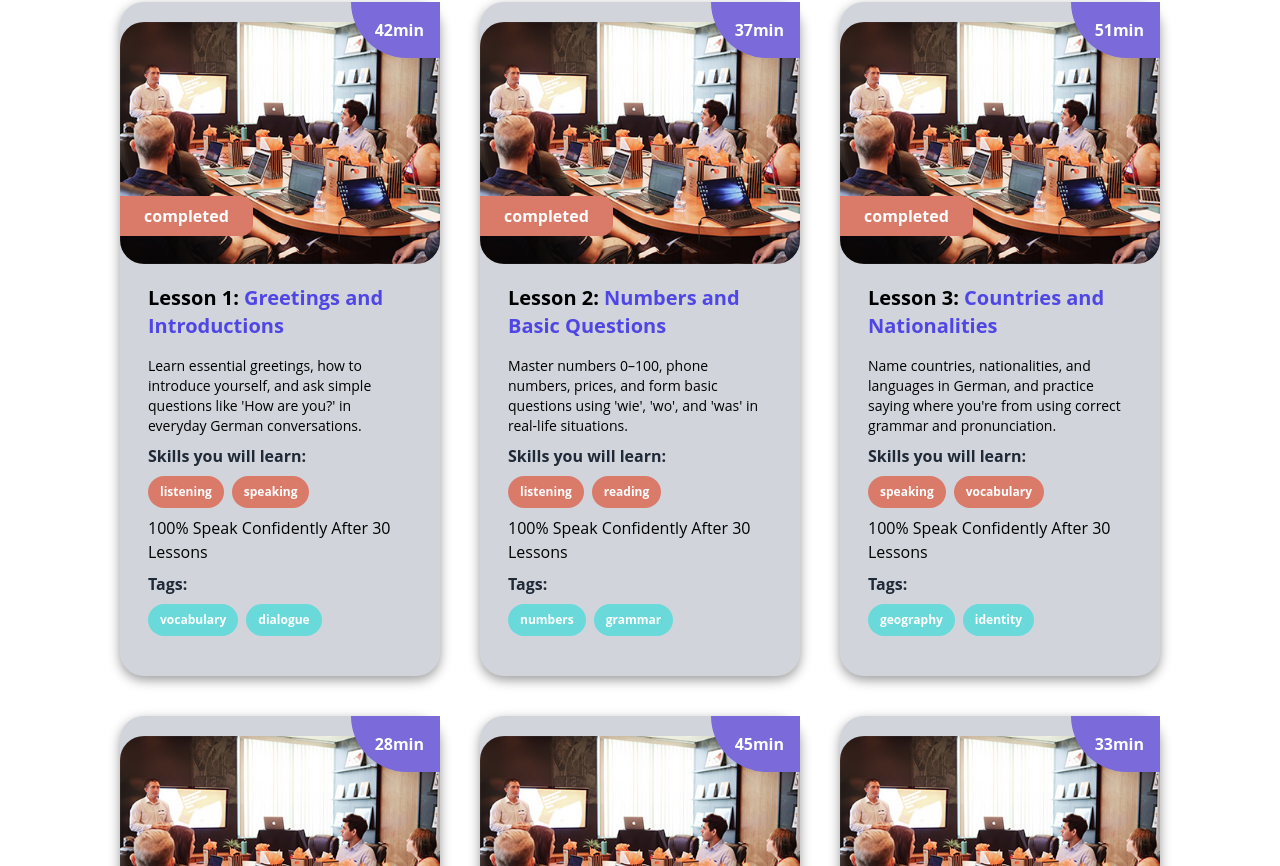
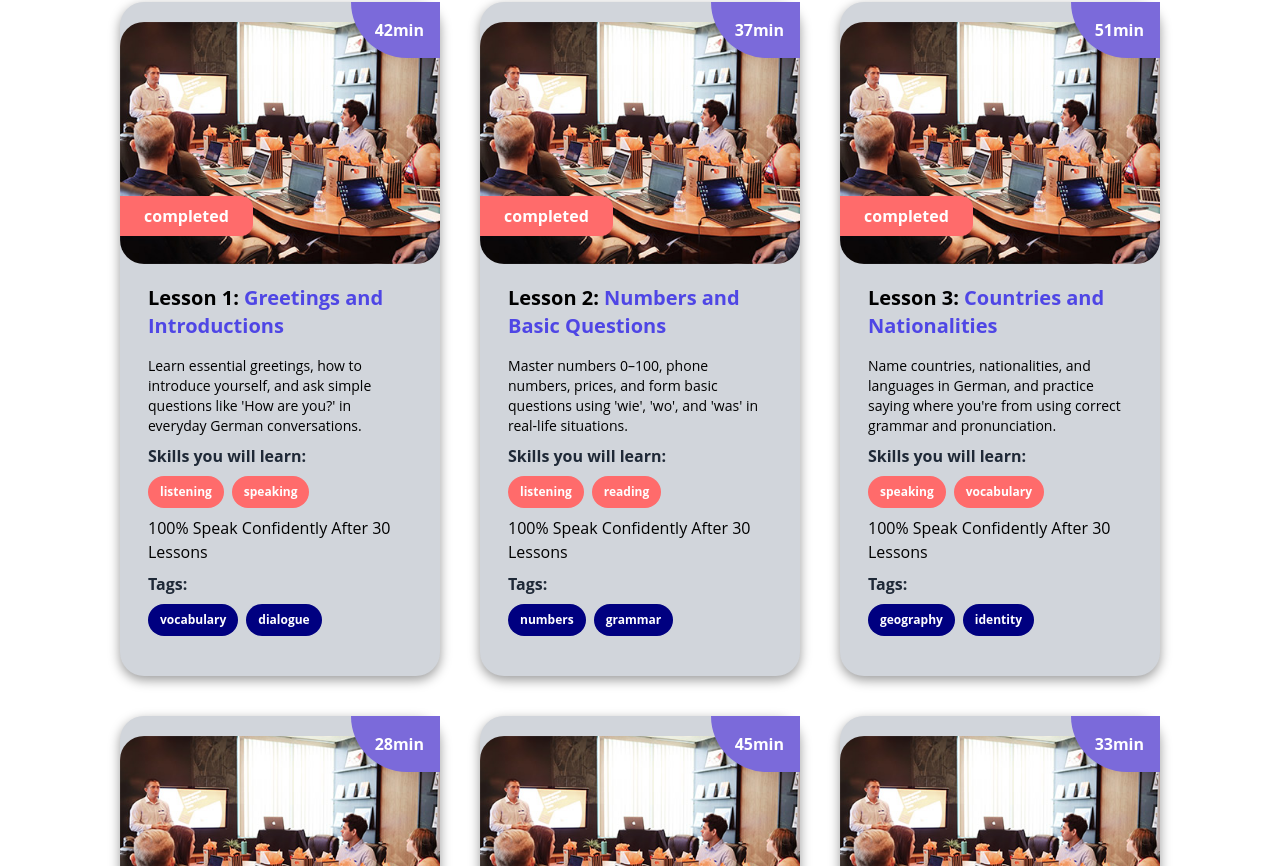
Before and after one commit to Batoul-Kazak/DeutschSchnell, a React (Vite) app: page / in a window 1280 px wide. Shown: the part 2514-3380 px from the top of the page. Built offline with nearby package versions, Linux system fonts and the light colour scheme; a web font is replaced by a local one.

Commit message:
colors fixed

```diff
--- a/src/components/Events/Events.tsx
+++ b/src/components/Events/Events.tsx
@@ -31,15 +31,15 @@ const Events = () => {
                     </div>
                     <div className="flex flex-col gap-1">
                         <p className="text-gray-500">Date:</p>
-                        <p className="font-bold text-indigo-600">{item.date}</p>
+                        <p className="font-bold text-my-red">{item.date}</p>
                     </div>
                     <div className="flex flex-col gap-1">
                         <p className="text-gray-500">Duration:</p>
-                        <p className="font-bold text-indigo-600">{item.duration}</p>
+                        <p className="font-bold text-my-orange">{item.duration}</p>
                     </div>
                     <div className="flex flex-col gap-1">
                         <p className="text-gray-500">Price:</p>
-                        <p className="font-bold text-indigo-600">${item.price}</p>
+                        <p className="font-bold text-my-blue">${item.price}</p>
                     </div>
                     <div className="relative">
                         <div className="absolute -right-5 rounded-tr-2xl rounded-br-2xl top-0 bottom-0 translate-y-[-50%] rounded-tl-full rounded-bl-full w-[4rem] bg- h-[10rem] flex place-content-center place-items-center text-white">
--- a/src/components/ServicesSection/ServicesSection.tsx
+++ b/src/components/ServicesSection/ServicesSection.tsx
@@ -78,7 +78,7 @@ const ServicesSection = () => {
                     </div>
 
                     <div className="flex flex-col justify-between h-full">
-                        <h3 className="text-xl font-bold ">{section.title}</h3>
+                        <h3 className="text-xl font-bold text-indigo-800">{section.title}</h3>
                         <p className={`py-5 ${expanded == section.id ? "line-clamp-none" : "line-clamp-3"}`}>{section.description}</p>
                         {/* <button onClick={() => toggleExpand(section.id)} className="font-bold px-5 w-[10rem] mt-5 py-3 text-my-violet transition bg-white rounded-full hover:bg-indigo-600 hover:text-white"> */}
                         {/* {expanded == section.id ? "Show Less" : "Show More"} */}
--- a/src/components/Team/Team.tsx
+++ b/src/components/Team/Team.tsx
@@ -101,10 +101,10 @@ const Team = () => {
         <div className="flex gap-10 place-content-center place-items-center">
 
             {teamMembers.map((member) => (
-                <div key={member.id} className="relative pt-[7rem] p-5 bg-gray-100 shadow-md h-[20rem] w-[15rem] rounded-3xl place-content-center place-items-center flex gap-5 flex-col">
+                <div key={member.id} className="relative pt-[7rem] p-5 bg-gray-200 shadow-md h-[20rem] w-[15rem] rounded-3xl place-content-center place-items-center flex gap-5 flex-col">
                     <img src={member.image} alt={member.name} className="w-[12rem] hover:-translate-y-5 transition duration-300 hover:cursor-pointer h-[12rem] rounded-full absolute -top-[7rem] left-[50%] translate-x-[-50%]" />
                     <h2 className="text-center text-indigo-600 ">{member.role}</h2>
-                    <h1 className="text-xl text-[#222] font-bold">{member.name}</h1>
+                    <h1 className="text-xl font-bold text-my-red">{member.name}</h1>
                     <div className="flex gap-2">
                         {icons.map((icon, idx) => (
                             <div key={idx} className="p-2 transition duration-300 bg-white rounded-full cursor-pointer text-my-violet hover:bg-indigo-600 hover:text-white" aria-label={`${member.name} on ${icon.label}`}>{icon.icon}</div>
--- a/src/pages/LessonView.tsx
+++ b/src/pages/LessonView.tsx
@@ -125,11 +125,11 @@ const LessonView = () => {
         />
 
         <div className="absolute inset-0 -z-10 bg-black/70"></div>
-        <Link to="/" className="absolute px-4 py-2 font-bold text-white top-2 left-2 bg-my-yellow">Go Back to Home Page</Link>
+        <Link to="/" className="absolute px-4 py-2 font-bold text-white top-2 left-2 bg-my-violet">Go Back to Home Page</Link>
         <h1 className="text-4xl">Lesson 1: <span className="text-[2.4rem] text-my-red font-bold">Greetings and Introductions</span> </h1>
         <p className="text-xl">This lesson will teach you essential German vocabulary, basic grammar structures, and simple spoken sentences through practical dialogues. You’ll learn how to greet others, introduce yourself, ask and answer basic personal questions, and use polite expressions in everyday conversations.</p>
         <div className="flex flex-col w-full gap-5">
-            <h2 className="text-3xl font-bold text-my-violet">Vocabulary you will learn:</h2>
+            <h2 className="text-3xl font-bold text-my-orange">Vocabulary you will learn:</h2>
             <div className="flex w-full gap-5 py-2 font-bold rounded-lg text-my-violet text-violetbg-my-violet place-content-center place-items-center">
                 {WORD_TYPES.map(({ key, label }) =>
                     <button key={key} onClick={() => setWordsFilter(key)} className={`px-4 py-1 rounded-full ${wordsFilter === key ? "bg-my-red text-white" : "bg-white"} `}>{label}</button>
@@ -142,7 +142,7 @@ const LessonView = () => {
                 </div>) : "No words."}</div>
 
             <div className="flex flex-col gap-5 pt-10 place-content-center place-items-center">
-                <h2 className="text-3xl font-bold text-my-violet">Dialogue</h2>
+                <h2 className="text-3xl font-bold text-my-orange">Dialogue</h2>
                 <p className="p-5 ">Two people, Anna (A) and Ben (B), meet and greet each other in German. They exchange basic introductions sharing their names, countries of origin (Austria and Switzerland), ages, and languages spoken. They comment on the city, their first day, and express friendly interest in one another. The conversation ends with polite goodbyes for the evening and night. The dialogue covers essential A1-level phrases for greetings, self-introduction, and simple everyday questions.</p>
                 <div className="flex flex-col gap-5 sm:w-[80%]">
                     {lesson?.dialogue.map((item, i) =>
@@ -159,10 +159,10 @@ const LessonView = () => {
                 </div>
             </div>
             <div className="flex flex-col gap-10">
-                <h2 className="text-3xl font-bold text-my-violet">Grammar</h2>
+                <h2 className="text-3xl font-bold text-my-orange">Grammar</h2>
                 {lesson?.grammars.map((section, idx) => (
                     <div key={idx} className="mb-10">
-                        <h3 className="mb-3 text-xl font-bold text-my-blue/80">{section.title}</h3>
+                        <h3 className="mb-3 text-xl font-bold text-my-orange">{section.title}</h3>
                         {section.note && <p className="mb-2 text-sm ">{section.note}</p>}
 
                         <div className="overflow-x-auto">
--- a/tailwind.config.js
+++ b/tailwind.config.js
@@ -7,11 +7,16 @@ export default {
         sans: ['Open Sans', 'sans-serif'],
       },
       colors: {
-        'my-yellow': '#C9DA6A',
-        'my-violet': '#7b6ada',
-        'my-blue': '#6AD9DA',
-        'my-red': '#DA7B6A',
-        'my-orange': '#FF9E44',
+        // 'my-yellow': '#C9DA6A',
+        // 'my-violet': '#7b6ada',
+        // 'my-blue': '#6AD9DA',
+        // 'my-red': '#DA7B6A',
+        // 'my-orange': '#FF9E44',
+        'my-yellow': '#D4E85A',
+'my-violet': '#7B6ADA',
+'my-blue': '#000080',
+'my-red': '#FF6B6B',
+'my-orange': '#FFA726'
       },
     },
   },
```
Also changed, not shown: src/components/Header/Header.tsx (+0 -212 lines).
